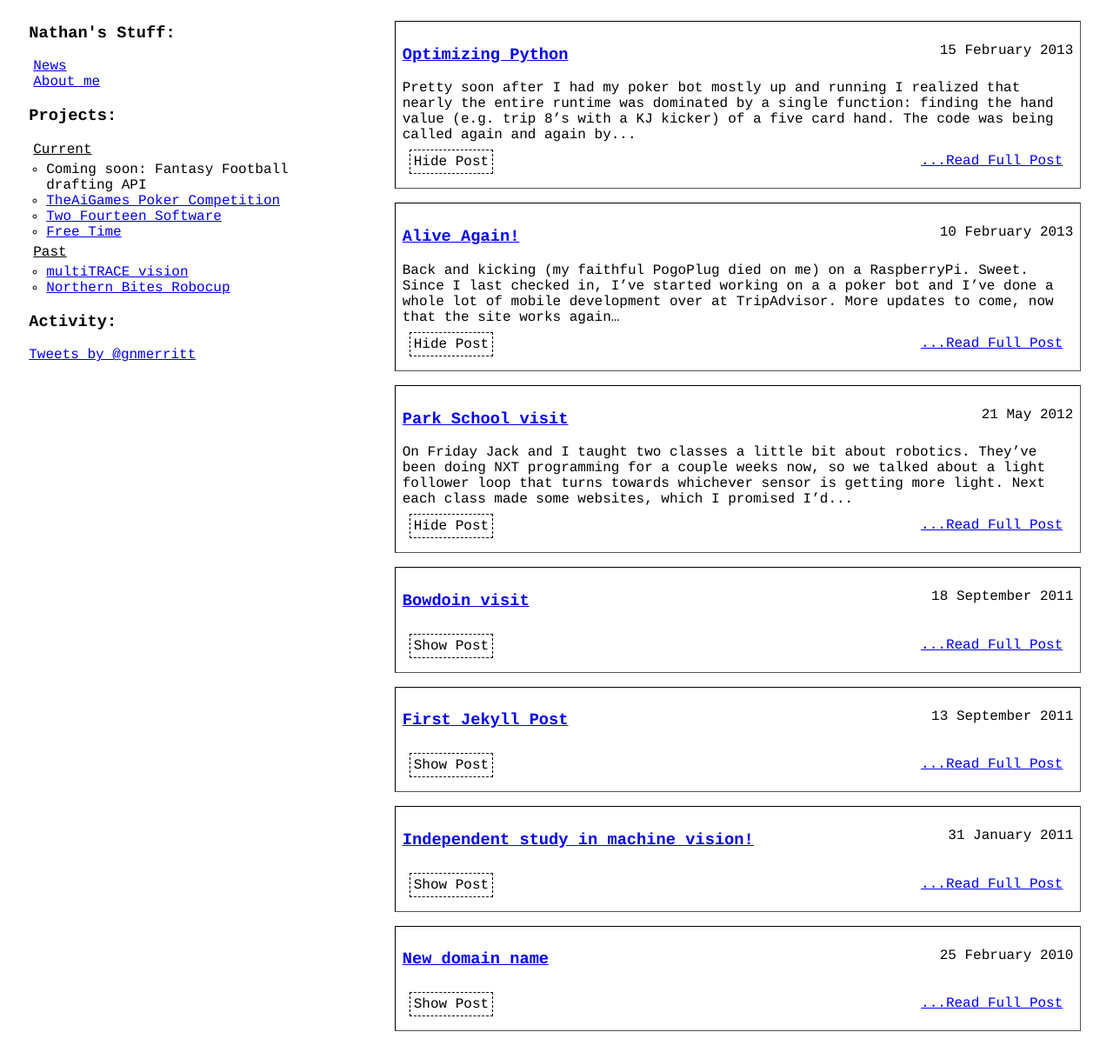
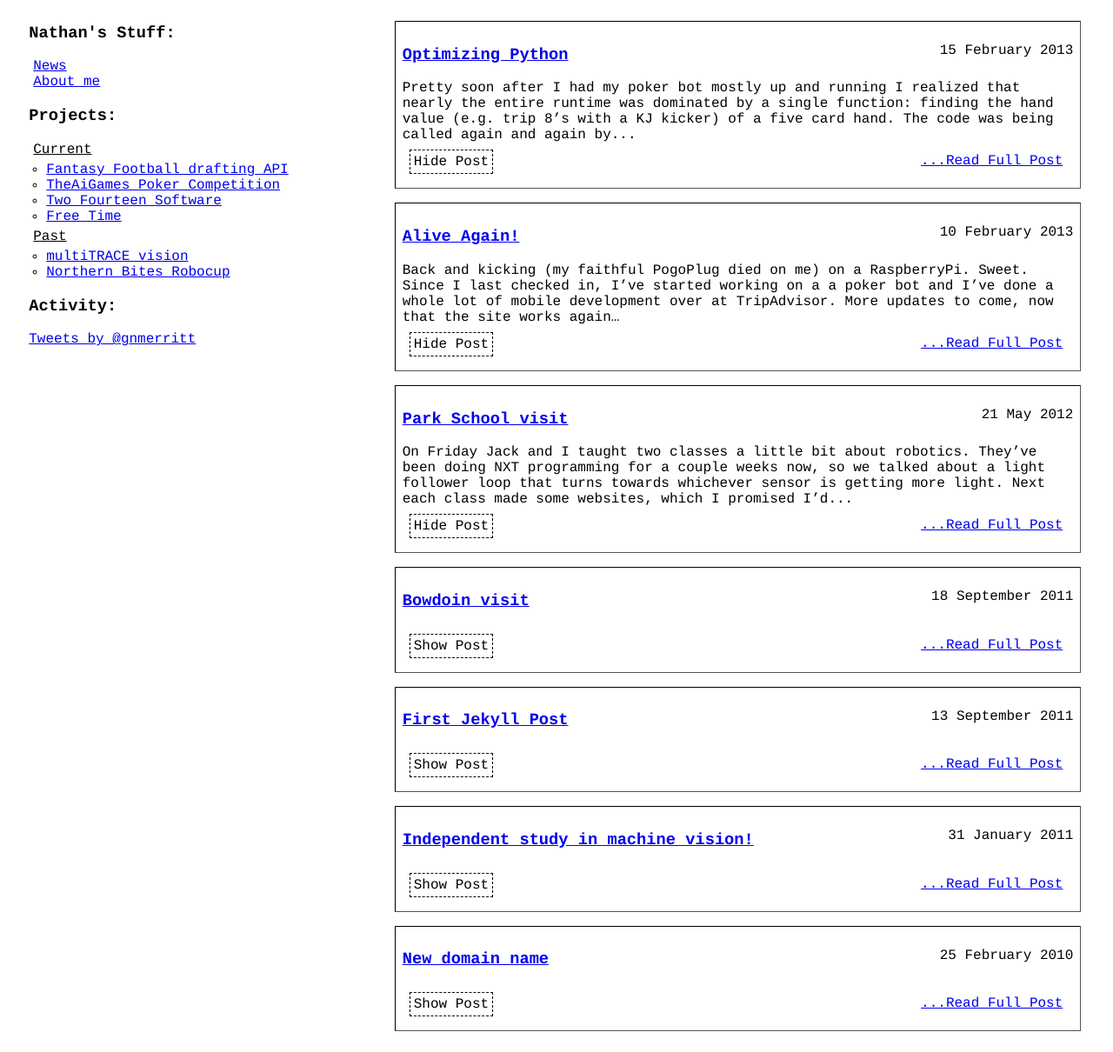
Before and after one commit to gnmerritt/gnmerritt.net, a Jekyll site: the page built from index.markdown, in a window 1280 px wide. Shown: the whole page at 87% size. Built offline with Jekyll 4.4.1, drawn with Linux system fonts in a browser that asks for light colours; comment, search, counter and statistics services are not loaded.

Commit message:
added fantasy draft link

```diff
--- a/_layouts/default.html
+++ b/_layouts/default.html
@@ -27,7 +27,7 @@
    <li class="section">Current</li>
    <li class="projects">
      <ul>
-       <li>Coming soon: Fantasy Football drafting API</li>
+       <li><a href="http://draft.gnmerritt.net/">Fantasy Football drafting API</a></li>
        <li><a href="http://github.com/gnmerritt/poker">TheAiGames Poker Competition</a></li>
        <li><a href="http://twofourteen.com">Two Fourteen Software</a></li>
        <li><a href="http://freetimeapp.com">Free Time</a></li>
```
